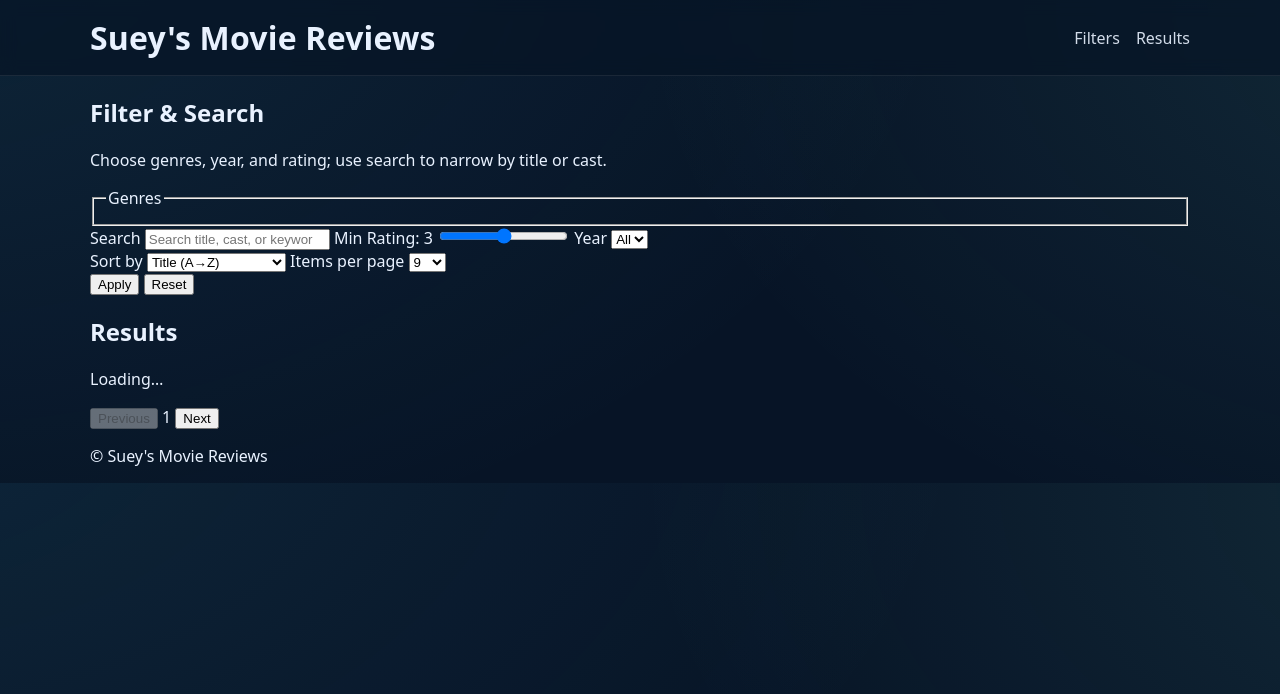
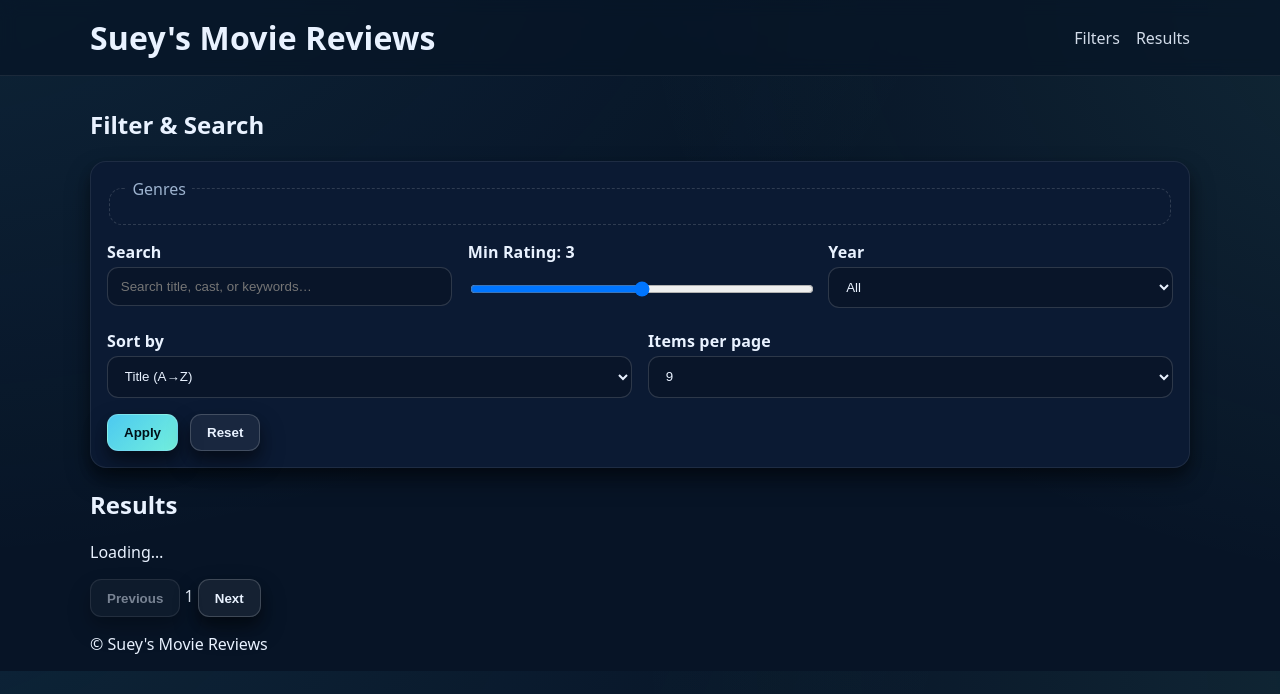
Before and after one commit to scuevas1/SueyMovieReview, a plain HTML site: page index.html in a window 1280 px wide. Drawn offline with Linux system fonts and the light colour scheme; a script that the page names is missing.

Commit message:
adding in the filter layout and buttons. Keeping the buttons minimal.

```diff
--- a/style.css
+++ b/style.css
@@ -86,3 +86,110 @@ body {
   padding: .5rem .75rem;
   border-radius: .5rem;
 }
+
+.filters {
+  margin: 2rem 0 1rem;
+}
+
+.filter-form {
+  display: grid;
+  gap: 1rem;
+  background: var(--bg-soft);
+  padding: 1rem;
+  border-radius: 1rem;
+  border: 1px solid rgba(255, 255, 255, .08);
+  box-shadow: var(--shadow);
+}
+
+fieldset {
+  border: 1px dashed rgba(255, 255, 255, .15);
+  border-radius: .8rem;
+  padding: .75rem 1rem;
+}
+
+legend {
+  padding: 0 .4rem;
+  color: var(--muted);
+}
+
+.chips {
+  display: flex;
+  flex-wrap: wrap;
+  gap: .5rem;
+}
+
+.label {
+  font-weight: 700;
+  display: inline-block;
+  margin-bottom: .25rem;
+  letter-spacing: .15px;
+}
+
+.grid-3 {
+  display: grid;
+  grid-template-columns: repeat(3, minmax(0, 1fr));
+  gap: 1rem;
+}
+
+.grid-2 {
+  display: grid;
+  grid-template-columns: repeat(2, minmax(0, 1fr));
+  gap: 1rem;
+}
+
+input[type="search"],
+select,
+input[type="range"] {
+  width: 100%;
+  padding: .7rem .8rem;
+  border-radius: .7rem;
+  border: 1px solid rgba(255, 255, 255, .15);
+  background: rgba(0, 0, 0, .18);
+  color: var(--text);
+  outline: none;
+}
+
+input[type="search"]:focus,
+select:focus,
+input[type="range"]:focus {
+  box-shadow: 0 0 0 3px var(--ring);
+  border-color: transparent;
+}
+
+.actions {
+  display: flex;
+  gap: .75rem;
+}
+
+.btn {
+  appearance: none;
+  border: 1px solid rgba(255, 255, 255, .18);
+  background: linear-gradient(135deg, var(--accent), var(--accent-2));
+  color: #001018;
+  padding: .65rem 1rem;
+  border-radius: .7rem;
+  cursor: pointer;
+  box-shadow: var(--shadow);
+  font-weight: 800;
+}
+
+.btn:not(.primary) {
+  background: rgba(255, 255, 255, .06);
+  color: var(--text);
+}
+
+.btn:disabled {
+  opacity: .5;
+  cursor: not-allowed;
+}
+
+.sr-only {
+  position: absolute;
+  width: 1px;
+  height: 1px;
+  padding: 0;
+  margin: -1px;
+  overflow: hidden;
+  clip: rect(0, 0, 0, 0);
+  border: 0;
+}
```
